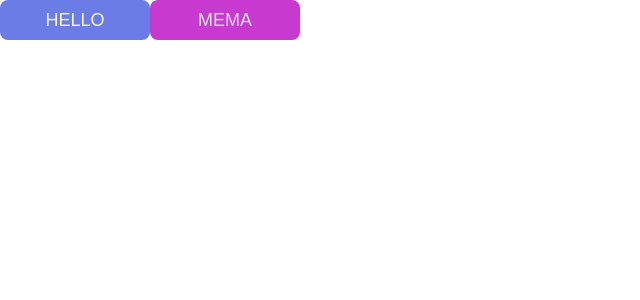
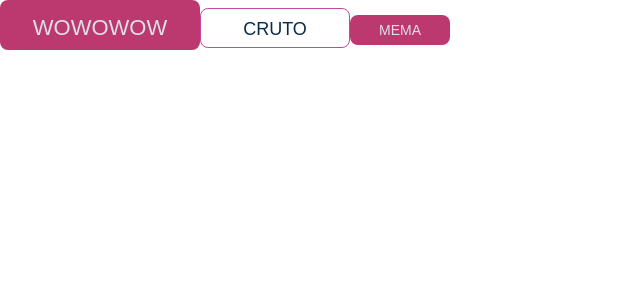
Before and after one commit to memalxl/ui, a React (Create React App) app: page / in a window 1280 px wide. Shown: the top 300 px of the page, without its empty margins (0-640 px from the left). Built offline with nearby package versions, Linux system fonts and the light colour scheme.

Commit message:
second commit

```diff
--- a/src/App.js
+++ b/src/App.js
@@ -1,10 +1,13 @@
 import Button from "./components/button";
 
 function App() {
-  return <div>
-    <Button variant="bordred">HELLO</Button>
-    <Button>MEMA</Button>
-  </div>
+  return (
+    <div>
+      <Button size="lg">WOWOWOW</Button>
+      <Button size="md" variant="bordered">CRUTO</Button>
+      <Button size="sm">MEMA</Button>
+    </div>
+  );
 }
 
 export default App;
--- a/src/components/button/index.css
+++ b/src/components/button/index.css
@@ -1,27 +1,53 @@
-.my-button{
+
+.my-button {
     min-width: 150px;
     height: 40px;
-    background-color: rgb(107, 124, 231);
+    background-color: rgb(233, 83, 208);
     border-radius: 8px;
     border: none;
-    color:beige;
-
     font-size: 18px;
     transition: background 0.2s ease-in-out;
 }
 
-.my-button:hover {
-    cursor: pointer;
-    background-color: rgb(36, 40, 137);
+
+.my-button--bordered {
+    background: none;
+    border: 1px solid rgb(193, 74, 163);
+    color: rgb(11, 43, 71);
 }
-.my-button--boredered{
-    background: none;
-    border: 1px solid rgb(247, 243, 246);
-    color: aliceblue;
 
+.my-button--bordered:hover {
+    background-color: rgb(187, 57, 111);
 }
-.my-button--primary{
-    background: rgb(200, 57, 208);
+
+.my-button--primary {
+    background: rgb(187, 57, 111);
     border: none;
-    color: rgb(225, 227, 235);
+    color: rgb(222, 224, 233);
 }
+
+.my-button--primary:hover {
+    background-color: rgb(140, 6, 64);
+}
+
+
+.my-button--sm {
+    min-width: 100px;
+    height: 30px;
+    font-size: 14px;
+    padding: 5px 10px;
+}
+
+.my-button--md {
+    min-width: 150px;
+    height: 40px;
+    font-size: 18px;
+    padding: 10px 20px;
+}
+
+.my-button--lg {
+    min-width: 200px;
+    height: 50px;
+    font-size: 22px;
+    padding: 15px 30px;
+}
--- a/src/components/button/index.jsx
+++ b/src/components/button/index.jsx
@@ -1,10 +1,9 @@
 import "./index.css";
+
 function Button(props) {
-
-    const { variant="primary", children } = props;
-    const className = `my-button my-button--${variant}`;
-
-    return <button className={className}>{children}</button>;
+  const { variant = "primary", size = "md", children } = props;
+  const className = `my-button my-button--${variant} my-button--${size}`;
+  return <button className={className}>{children}</button>;
 }
 
 export default Button;
```
